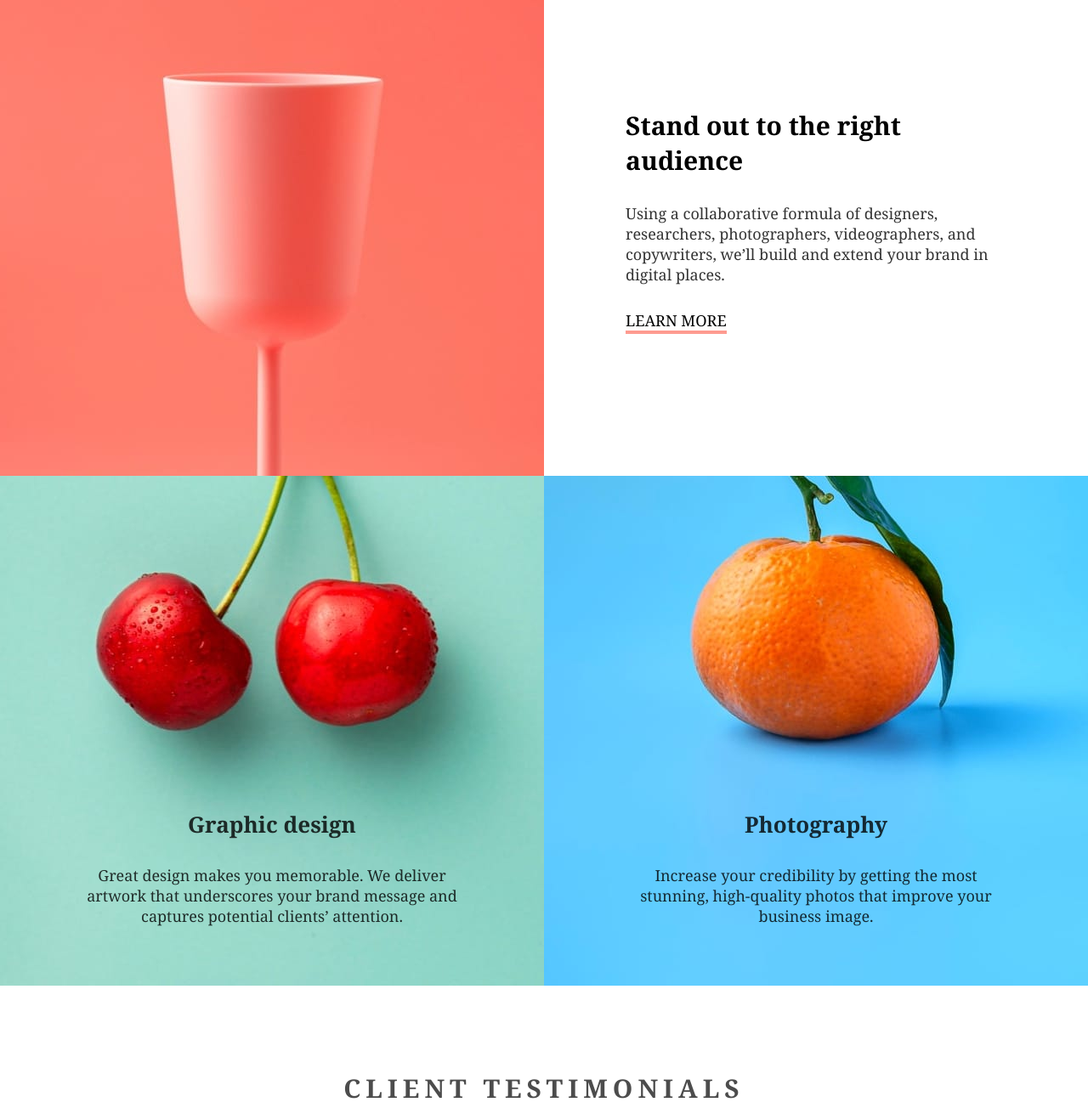
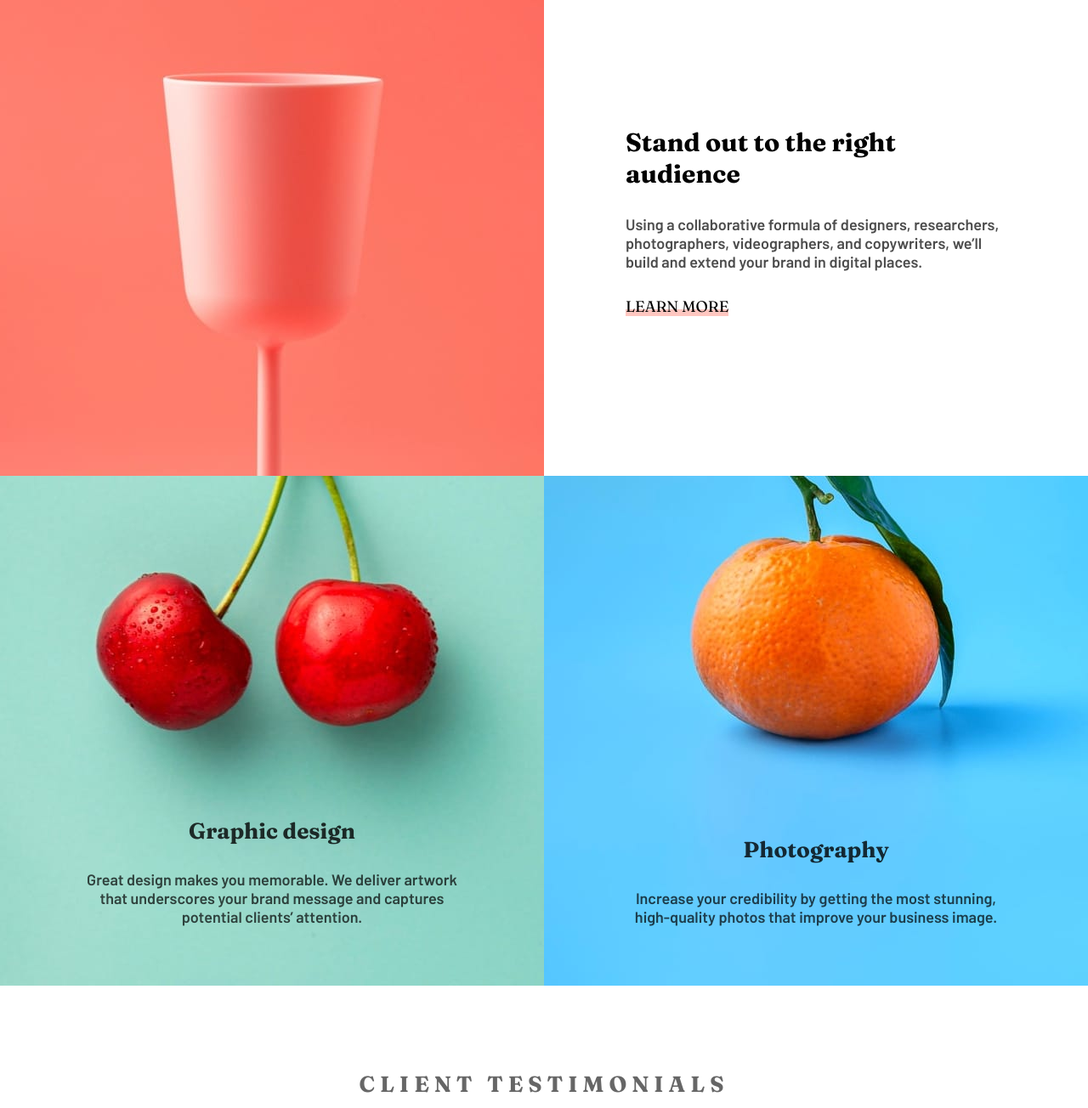
Before and after one commit to tumerSelami/frontend-mentor-challanges, a plain HTML site: page sunnyside-agency-landing-page/index.html in a window 1280 px wide. Shown: the part 1440-2744 px from the top of the page at 85% size. Drawn offline with Linux system fonts and the light colour scheme.

Commit message:
Make style changes on Sunnyside

```diff
--- a/sunnyside-agency-landing-page/index.html
+++ b/sunnyside-agency-landing-page/index.html
@@ -63,7 +63,7 @@
 
 
     <div id="testimonials">
-      <h2>Client testimonials</h2>
+      <h3>Client testimonials</h3>
       <div class="flex">
         <div class="testimonial">
           <img src="./images/image-emily.jpg" alt="" class="person">
--- a/sunnyside-agency-landing-page/style.css
+++ b/sunnyside-agency-landing-page/style.css
@@ -1,4 +1,7 @@
 /*GLOBAL*/
+@import url('https://fonts.googleapis.com/css2?family=Fraunces:opsz,wght@9..144,100..900&display=swap');
+
+@import url('https://fonts.googleapis.com/css2?family=Barlow:wght@600&display=swap');
 
 .attribution { font-size: 11px; text-align: center; }
 .attribution a { color: hsl(228, 45%, 44%); }
@@ -8,7 +11,7 @@ html {
 }
 
 * {
-    font-family: Georgia, 'Times New Roman', Times, serif;
+    font-family: 'Barlow','Times New Roman', Times, serif;
     font-size: 1.8rem;
     box-sizing: border-box;
     padding: 0;
@@ -26,7 +29,7 @@ a {
 }
 
 p, span {
-    opacity: .8;
+    opacity: .7;
 }
 
 /*HEADER*/
@@ -69,6 +72,7 @@ nav a:hover {
 
 #contact:hover {
     background-color: #72CEFE;
+    color: hsl(0, 0%, 98%);
 }
 
 h1 {
@@ -136,6 +140,9 @@ h1 {
     background-image: url("./images/desktop/image-photography.jpg");
 }
 
+h1, h2, h3, h4, #contact {
+    font-family: 'Fraunces', Cochin, Georgia, Times, 'Times New Roman', serif;
+}
 
 h2 {
     font-size: 3rem;
@@ -146,25 +153,29 @@ h3 {
     opacity: .8;
 }
 
+#grid a {
+    font-family: 'Fraunces', Cochin, Georgia, Times, 'Times New Roman', serif;
+}
+
 .description p {
     margin-block: 3rem;
 }
 
 .description a {
     text-transform: uppercase;
-    border-bottom: 4px solid hsla(6, 99%, 69%, .7);
+    background: linear-gradient(transparent 0% 65%, hsla(6, 99%, 69%, .4) 65% 100%);
 }
 
 .description:first-of-type a {
-    border-bottom-color: hsla(50, 99%, 50%, .7);
+    background: linear-gradient(transparent 0% 65%, hsla(50, 99%, 50%, .4) 65% 100%);
 }
 
 .description a:hover {
-    background-color: hsla(6, 99%, 69%, .3);
+    background: linear-gradient(transparent 0% 65%, hsla(6, 99%, 69%, .7) 65% 100%);
 }
 
 .description:first-of-type a:hover {
-    background-color: hsla(50, 99%, 50%, .3);
+    background: linear-gradient(transparent 0% 65%, hsla(50, 99%, 50%, .7) 65% 100%);
 }
 
 #testimonials {
@@ -178,11 +189,11 @@ h3 {
     gap: 2rem;
 }
 
-#testimonials h2 {
-    opacity: .7;
+#testimonials h3 {
+    opacity: .6;
     text-align: center;
     letter-spacing: 6px;
-    margin-bottom: 4rem;
+    margin-bottom: 6rem;
     text-transform: uppercase;
 }
 
@@ -246,6 +257,19 @@ footer {
     margin-block: 6rem;
 }
 
+#socials img + img {
+    margin-left: 4rem;
+}
+
+#socials img {
+    transition: .3s all linear;
+}
+
+#socials img:hover {
+    cursor: pointer;
+    filter: brightness(100);
+}
+
 footer a:hover {
     color: hsl(0, 0%, 98%);
 }
@@ -289,10 +313,6 @@ footer a:hover {
         background: linear-gradient(hsl(0, 0%, 98%) 0 10%, transparent 10% 45%, hsl(0, 0%, 98%) 45% 55%, transparent 55% 90%, hsl(0, 0%, 98%) 90% 100%);
     }
 
-    #toggle:active {
-        background: linear-gradient(hsl(0, 0%, 3%) 0 10%, transparent 10% 45%, black 45% 55%, transparent 55% 90%, black 90% 100%);
-    }
-
     #nav-links {
         display: none;
     }
```
